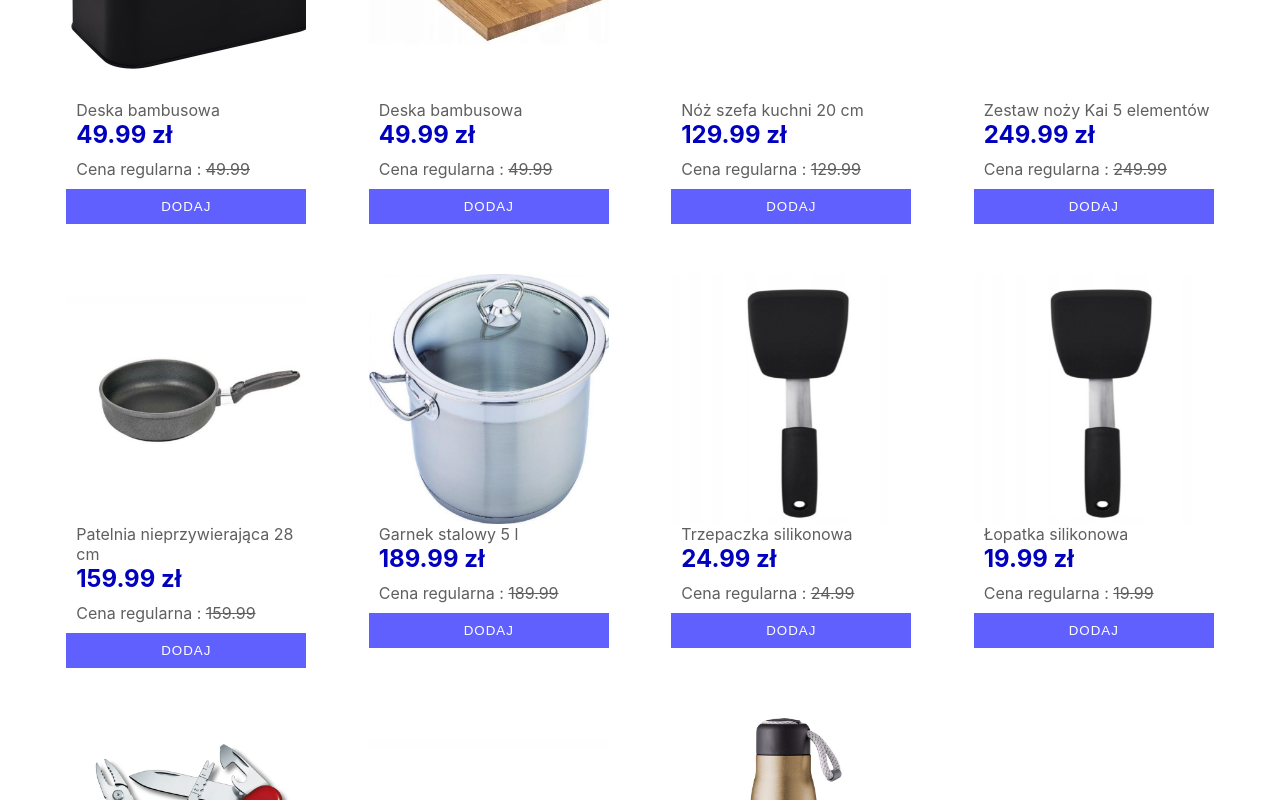
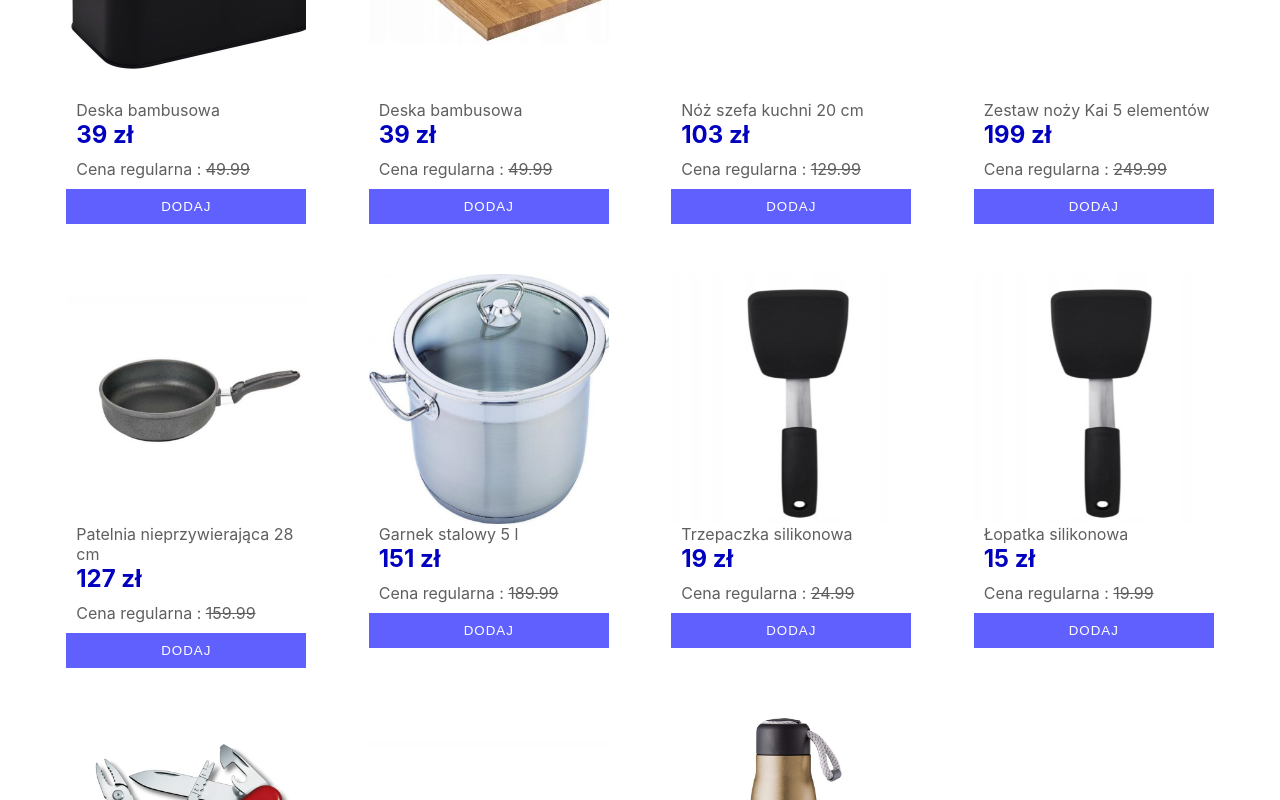
Before and after one commit to marcinoles87/my-app2, a React (Create React App) app: page / in a window 1280 px wide. Shown: the part 1120-1920 px from the top of the page. Built offline with nearby package versions, Linux system fonts and the light colour scheme.

Commit message:
add code

```diff
--- a/src/Database/Database.jsx
+++ b/src/Database/Database.jsx
@@ -192,7 +192,7 @@ const database2 = [
                     <div className='database-element-info'>
                         <div className='database-element-info2'>
                             <p>{item.nazwa}</p>
-                            <h2 style={{color:'rgb(0,0,190'}}>{item.cena} zł</h2>
+                            <h2 style={{color:'rgb(0,0,190'}}>{Math.floor(item.cena-(item.cena*20/100))} zł</h2>
                             <p style={{padding:'10px 0px'}}>Cena regularna : <span style={{textDecoration:'line-through'}}>{item.cena}</span></p>
                         </div>
 
--- a/src/pages/Formularz.jsx
+++ b/src/pages/Formularz.jsx
@@ -77,7 +77,7 @@ function Formularz({koszyk,allPrice,setAllPrice,setKoszyk}) {
                         <p>{item.product} |</p>
                         <p>{item.nazwa} |</p>
                         <p>sztuk 1 |</p>
-                        <p>Wartość : {item.cena} pln</p>
+                        <p>Wartość : {Math.floor(item.cena-(item.cena*20/100))} pln</p>
 
                     </div>
                 )
--- a/src/pages/Koszyk.jsx
+++ b/src/pages/Koszyk.jsx
@@ -1,4 +1,4 @@
-import React, { useState } from 'react'
+import React from 'react'
 import {Link} from 'react-router'
 
 function Koszyk({koszyk}) {
--- a/src/pages/Zamowienie.jsx
+++ b/src/pages/Zamowienie.jsx
@@ -12,8 +12,6 @@ const handleSum = () =>{
 
 
        setallPrice( suma.reduce( (prev,current) => prev + Number(current.cena) ,0).toFixed(2))
-
-
 
 }
 
@@ -39,7 +37,7 @@ const handleDeleteItem = (item) =>{
                         <img src={item.img} alt={index} />
                         <p>{item.product}</p>
                         <p>{item.nazwa}</p>
-                        <p>{item.cena} pln</p>
+                        <p>{Math.floor(item.cena-(item.cena*20/100))} pln</p>
                         <button onClick={() => handleDeleteItem(item)}>Usuń</button>
 
 
```
